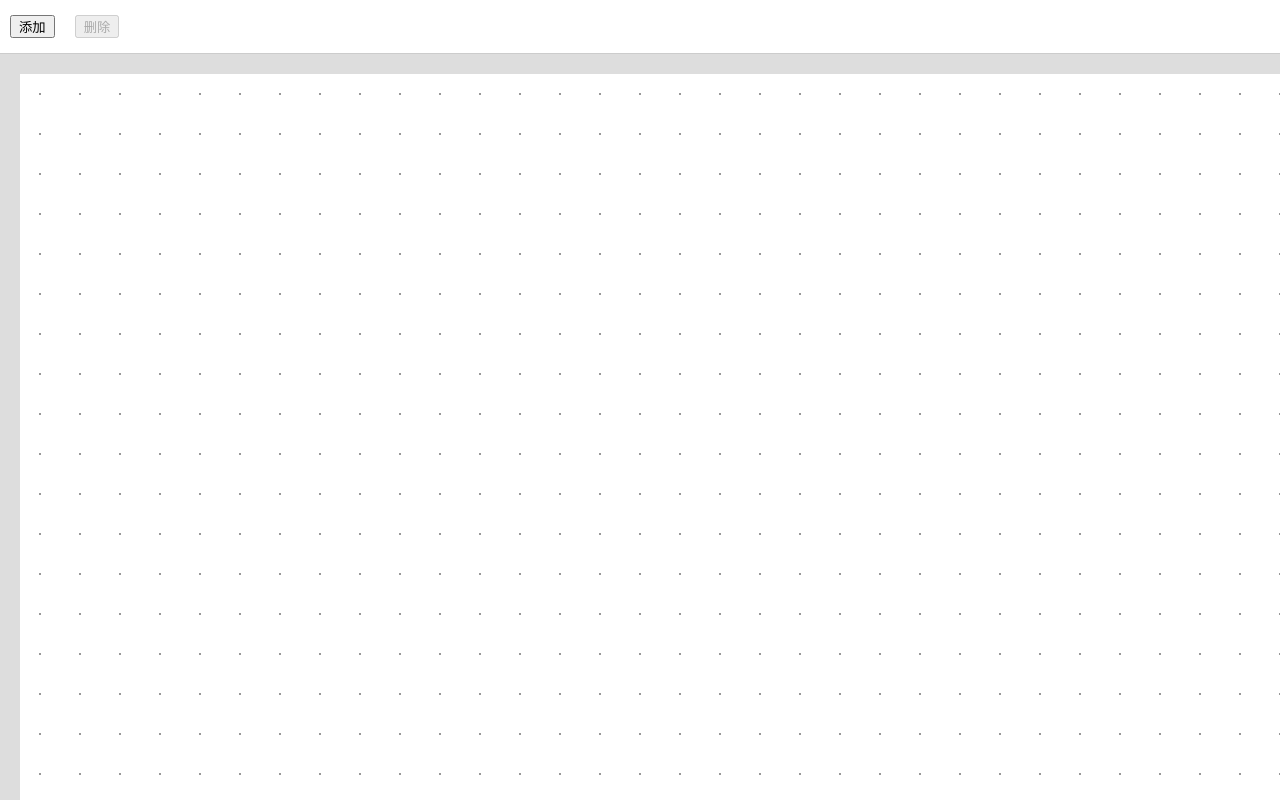
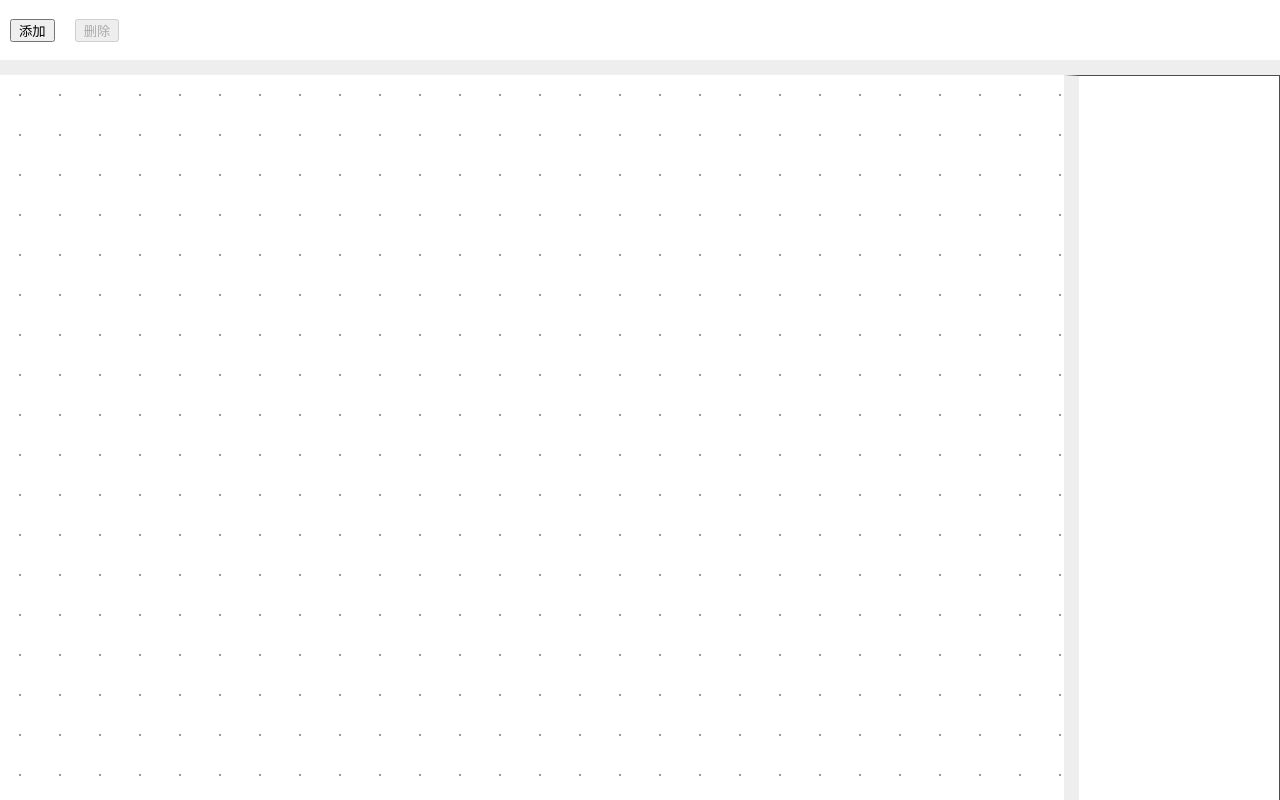
Before and after one commit to xenonflash/visual-graph-editor, a Vue app: page / in a window 1280 px wide. Built offline with nearby package versions, Linux system fonts and the light colour scheme.

Commit message:
添加右侧属性面板

```diff
--- a/src/App.vue
+++ b/src/App.vue
@@ -1,35 +1,53 @@
 <script setup lang="ts">
+import { storeToRefs } from 'pinia';
 import Board from './components/board.vue'
+import PropsPanel from './components/props-panel.vue'
 import { useStore } from './store'
-
-const { addNode, removeNode, activeNodeId} = useStore()
+const store = useStore()
+const { addNode, removeNode } = store
+const { activeNodeId } = storeToRefs(store)
 
 function handleAddNode() {
   console.log('add')
   addNode()
 }
-function handleRemoveNode(nodeId: string) {
-  removeNode(nodeId)
+function handleRemoveNode() {
+  removeNode(activeNodeId.value)
 }
 </script>
 
 <template>
+  <!-- 顶部栏 -->
   <div class="navbar">
     <button @click="handleAddNode">添加</button>
     <button :disabled="activeNodeId.length < 1" @click="handleRemoveNode">删除</button>
   </div>
-  <Board />
+  <section>
+
+    <!-- 中间画板 -->
+    <Board />
+
+    <!-- 右侧 -->
+    <PropsPanel />
+  </section>
+
 </template>
 
 <style scoped lang="stylus">
 .navbar{
   border-bottom 1px solid #ccc
-  height 60px
   display flex
   align-items center
+  height: 60px
+  border-bottom: 15px solid #eee
   button {
     margin: 0 10px
     padding: 0 7px
   }
 }
+section{
+  display flex
+  height 100%
+  flex-shrink: 0
+}
 </style>
--- a/src/components/board.vue
+++ b/src/components/board.vue
@@ -29,11 +29,12 @@ onMounted(function () {
 
 <style lang="stylus" scoped>
 .container{
+    display flex
+    flex 1
     background #ddd
     height 100%
     position relative
     overflow hidden
-    padding 20px
 }
 .board{
     position absolute
--- /dev/null
+++ b/src/components/props-panel.vue
@@ -0,0 +1,29 @@
+<template>
+    <div class="container">
+    </div>
+</template>
+
+<script lang="ts" setup>
+import { onMounted, ref } from 'vue';
+import { dragable, zoomable } from '../utils/move';
+import Node from '../components/node.vue'
+import { useStore } from '../store'
+import { storeToRefs } from 'pinia';
+const { nodes } = storeToRefs(useStore())
+console.log(nodes.value)
+
+
+onMounted(function () {
+    // dragable(boardEl.value!)
+    // zoomable(boardEl.value!)
+})
+</script>
+
+<style lang="stylus" scoped>
+.container{
+    height 100%
+    border: 1px solid red
+    width: 200px
+    border-left 15px solid #eee
+}
+</style>
--- a/src/store/index.ts
+++ b/src/store/index.ts
@@ -16,13 +16,14 @@ export const useStore = defineStore('store', {
         },
         addNode() {
             console.log('addnode')
+            const id = nanoid(10)
             const newNode = {
-                id: nanoid(),
-                content: `node ${this.nodes.length + 1}`
+                id,
+                content: `node ${id}`
             }
             this.nodes.push(newNode as never)
             console.log(this.nodes)
-            this.setActiveNodeId(newNode.id)
+            this.setActiveNodeId(id)
         },
         removeNode(nodeId: string) {
             if (nodeId === this.activeNodeId) {
--- a/src/style.css
+++ b/src/style.css
@@ -23,7 +23,6 @@ a:hover {
 }
 
 #app{
-  display: flex;
   flex-flow: column;
   height: 100vh;
   overflow: hidden;
```
